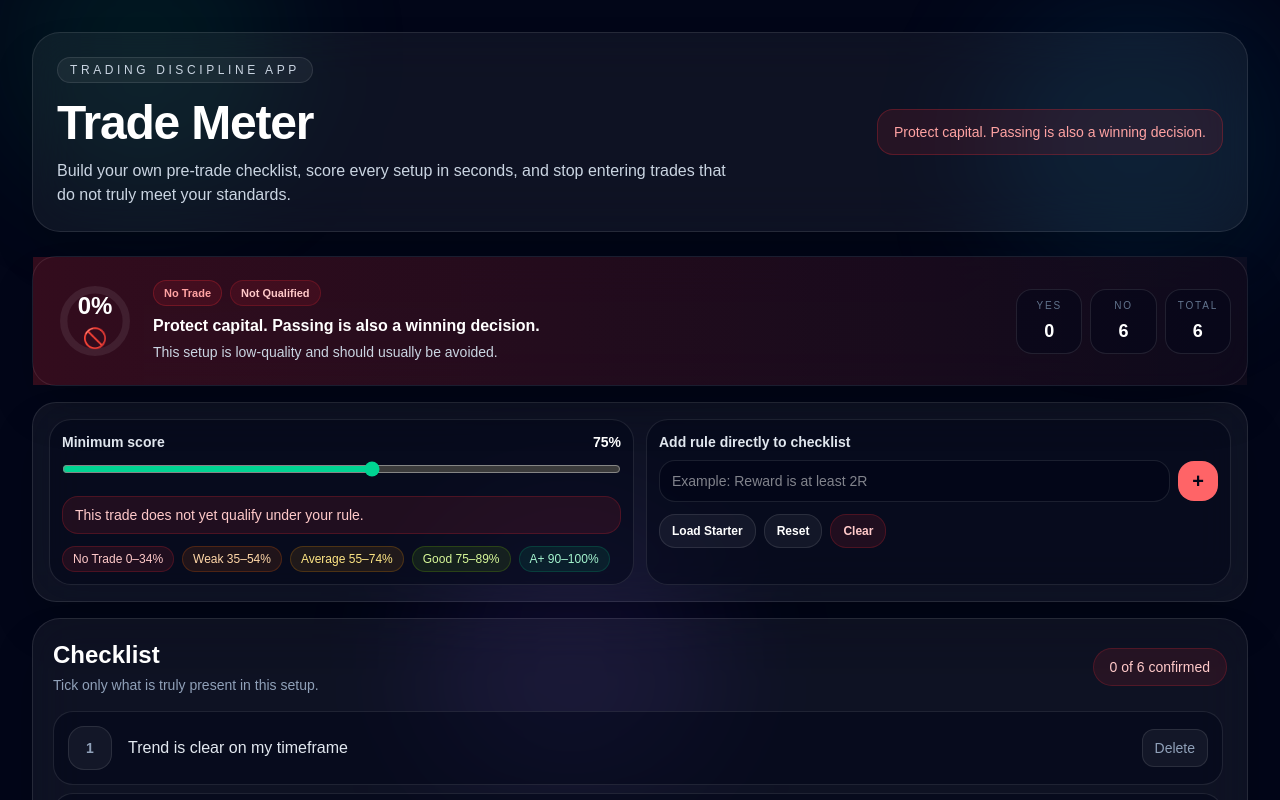
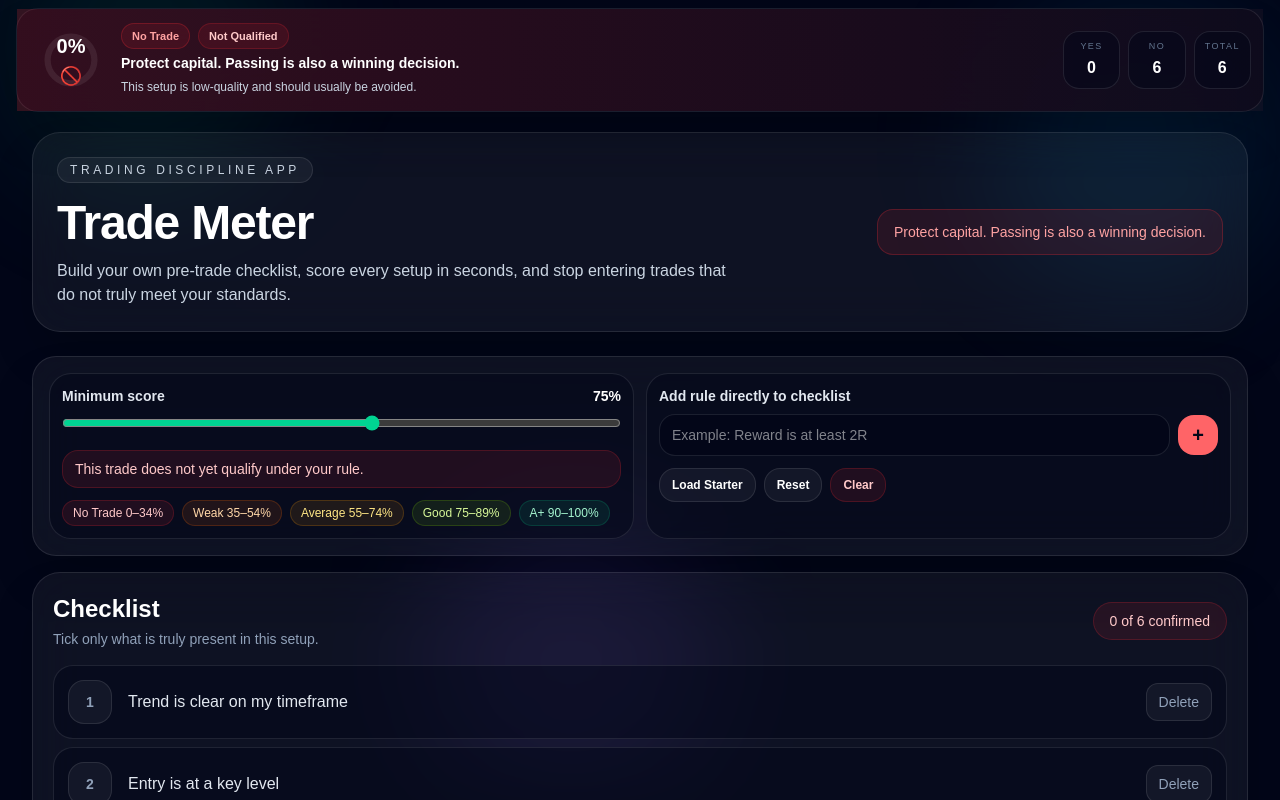
Before and after one commit to Johny-88/Trade-Meter, a Next.js app: page / in a window 1280 px wide. Shown: the top 800 px of the page. Built offline with nearby package versions, Linux system fonts and the light colour scheme.

Commit message:
Update page.tsx

```diff
--- a/app/page.tsx
+++ b/app/page.tsx
@@ -181,7 +181,7 @@ export default function Home() {
   const styles = toneMap[rating.tone]
   const qualifies = score >= minScore
 
-  const circleRadius = 34
+  const circleRadius = 30
   const circumference = 2 * Math.PI * circleRadius
   const dashOffset = circumference - (score / 100) * circumference
 
@@ -227,7 +227,99 @@ export default function Home() {
         <div className="absolute bottom-0 left-1/3 h-72 w-72 rounded-full bg-violet-500/10 blur-3xl" />
       </div>
 
-      <div className="relative mx-auto max-w-7xl px-4 py-6 md:px-6 lg:px-8 lg:py-8">
+      {/* FIXED LIVE SCORE BAR */}
+      <div className="fixed inset-x-0 top-0 z-50 px-3 pt-2 md:px-4">
+        <div className="mx-auto max-w-7xl rounded-[22px] border border-white/10 bg-slate-950/88 shadow-2xl backdrop-blur-xl">
+          <div className={`bg-gradient-to-r ${styles.soft} p-2.5 md:p-3`}>
+            <div className="grid gap-2 md:grid-cols-[84px_minmax(0,1fr)_auto] md:items-center">
+              <div className="mx-auto flex items-center justify-center md:mx-0">
+                <div className="relative h-[72px] w-[72px] md:h-[78px] md:w-[78px]">
+                  <svg className="h-full w-full -rotate-90" viewBox="0 0 100 100">
+                    <circle
+                      cx="50"
+                      cy="50"
+                      r={circleRadius}
+                      fill="transparent"
+                      stroke="rgba(255,255,255,0.08)"
+                      strokeWidth="8"
+                    />
+                    <circle
+                      cx="50"
+                      cy="50"
+                      r={circleRadius}
+                      fill="transparent"
+                      stroke="currentColor"
+                      strokeWidth="8"
+                      strokeLinecap="round"
+                      strokeDasharray={circumference}
+                      strokeDashoffset={dashOffset}
+                      className={`${styles.ring} transition-all duration-500`}
+                    />
+                  </svg>
+
+                  <div className="absolute inset-0 flex flex-col items-center justify-center">
+                    <div className="text-[18px] font-black md:text-[20px]">{score}%</div>
+                    <div className="mt-0.5 text-[16px] md:text-[18px]">{rating.emoji}</div>
+                  </div>
+                </div>
+              </div>
+
+              <div className="min-w-0 text-center md:text-left">
+                <div className="flex flex-wrap items-center justify-center gap-2 md:justify-start">
+                  <div
+                    className={`rounded-full border px-2.5 py-1 text-[10px] font-semibold md:text-[11px] ${styles.badge}`}
+                  >
+                    {rating.label}
+                  </div>
+
+                  <div
+                    className={`rounded-full border px-2.5 py-1 text-[10px] font-semibold md:text-[11px] ${
+                      qualifies
+                        ? 'border-emerald-500/20 bg-emerald-500/10 text-emerald-200'
+                        : 'border-red-500/20 bg-red-500/10 text-red-200'
+                    }`}
+                  >
+                    {qualifies ? 'Qualified' : 'Not Qualified'}
+                  </div>
+                </div>
+
+                <div className="mt-1 text-xs font-semibold text-white md:text-sm">
+                  {rating.action}
+                </div>
+
+                <p className="mt-1 line-clamp-2 text-[11px] leading-4 text-slate-300 md:text-xs md:leading-5">
+                  {rating.desc}
+                </p>
+              </div>
+
+              <div className="grid grid-cols-3 gap-2">
+                <div className="rounded-2xl border border-white/10 bg-slate-950/50 px-2.5 py-2 text-center">
+                  <div className="text-[8px] uppercase tracking-[0.16em] text-slate-500 md:text-[9px]">
+                    Yes
+                  </div>
+                  <div className="mt-0.5 text-sm font-bold md:text-base">{checkedCount}</div>
+                </div>
+
+                <div className="rounded-2xl border border-white/10 bg-slate-950/50 px-2.5 py-2 text-center">
+                  <div className="text-[8px] uppercase tracking-[0.16em] text-slate-500 md:text-[9px]">
+                    No
+                  </div>
+                  <div className="mt-0.5 text-sm font-bold md:text-base">{missingCount}</div>
+                </div>
+
+                <div className="rounded-2xl border border-white/10 bg-slate-950/50 px-2.5 py-2 text-center">
+                  <div className="text-[8px] uppercase tracking-[0.16em] text-slate-500 md:text-[9px]">
+                    Total
+                  </div>
+                  <div className="mt-0.5 text-sm font-bold md:text-base">{totalCount}</div>
+                </div>
+              </div>
+            </div>
+          </div>
+        </div>
+      </div>
+
+      <div className="relative mx-auto max-w-7xl px-4 pb-6 pt-[122px] md:px-6 md:pt-[132px] lg:px-8 lg:pb-8">
         <div className="mb-6 rounded-[28px] border border-white/10 bg-white/5 p-5 shadow-2xl backdrop-blur-xl md:p-6">
           <div className="flex flex-col gap-5 lg:flex-row lg:items-center lg:justify-between">
             <div className="max-w-3xl">
@@ -252,95 +344,6 @@ export default function Home() {
         </div>
 
         <div className="space-y-4">
-          <div className="sticky top-2 z-40 rounded-[24px] border border-white/10 bg-slate-950/80 shadow-2xl backdrop-blur-xl">
-            <div className={`bg-gradient-to-r ${styles.soft} p-3 md:p-4`}>
-              <div className="grid gap-3 md:grid-cols-[92px_minmax(0,1fr)_auto] md:items-center">
-                <div className="mx-auto flex items-center justify-center md:mx-0">
-                  <div className="relative h-20 w-20 md:h-24 md:w-24">
-                    <svg className="h-full w-full -rotate-90" viewBox="0 0 100 100">
-                      <circle
-                        cx="50"
-                        cy="50"
-                        r={circleRadius}
-                        fill="transparent"
-                        stroke="rgba(255,255,255,0.08)"
-                        strokeWidth="8"
-                      />
-                      <circle
-                        cx="50"
-                        cy="50"
-                        r={circleRadius}
-                        fill="transparent"
-                        stroke="currentColor"
-                        strokeWidth="8"
-                        strokeLinecap="round"
-                        strokeDasharray={circumference}
-                        strokeDashoffset={dashOffset}
-                        className={`${styles.ring} transition-all duration-500`}
-                      />
-                    </svg>
-
-                    <div className="absolute inset-0 flex flex-col items-center justify-center">
-                      <div className="text-xl font-black md:text-2xl">{score}%</div>
-                      <div className="mt-0.5 text-lg md:text-xl">{rating.emoji}</div>
-                    </div>
-                  </div>
-                </div>
-
-                <div className="min-w-0 text-center md:text-left">
-                  <div className="flex flex-wrap items-center justify-center gap-2 md:justify-start">
-                    <div
-                      className={`rounded-full border px-2.5 py-1 text-[11px] font-semibold ${styles.badge}`}
-                    >
-                      {rating.label}
-                    </div>
-
-                    <div
-                      className={`rounded-full border px-2.5 py-1 text-[11px] font-semibold ${
-                        qualifies
-                          ? 'border-emerald-500/20 bg-emerald-500/10 text-emerald-200'
-                          : 'border-red-500/20 bg-red-500/10 text-red-200'
-                      }`}
-                    >
-                      {qualifies ? 'Qualified' : 'Not Qualified'}
-                    </div>
-                  </div>
-
-                  <div className="mt-2 text-sm font-semibold text-white md:text-base">
-                    {rating.action}
-                  </div>
-
-                  <p className="mt-1 text-xs leading-5 text-slate-300 md:text-sm">
-                    {rating.desc}
-                  </p>
-                </div>
-
-                <div className="grid grid-cols-3 gap-2">
-                  <div className="rounded-2xl border border-white/10 bg-slate-950/50 px-3 py-2 text-center">
-                    <div className="text-[9px] uppercase tracking-[0.18em] text-slate-500 md:text-[10px]">
-                      Yes
-                    </div>
-                    <div className="mt-1 text-base font-bold md:text-lg">{checkedCount}</div>
-                  </div>
-
-                  <div className="rounded-2xl border border-white/10 bg-slate-950/50 px-3 py-2 text-center">
-                    <div className="text-[9px] uppercase tracking-[0.18em] text-slate-500 md:text-[10px]">
-                      No
-                    </div>
-                    <div className="mt-1 text-base font-bold md:text-lg">{missingCount}</div>
-                  </div>
-
-                  <div className="rounded-2xl border border-white/10 bg-slate-950/50 px-3 py-2 text-center">
-                    <div className="text-[9px] uppercase tracking-[0.18em] text-slate-500 md:text-[10px]">
-                      Total
-                    </div>
-                    <div className="mt-1 text-base font-bold md:text-lg">{totalCount}</div>
-                  </div>
-                </div>
-              </div>
-            </div>
-          </div>
-
           <div className="rounded-[24px] border border-white/10 bg-white/5 p-3 shadow-2xl backdrop-blur-xl md:p-4">
             <div className="grid gap-3 lg:grid-cols-[minmax(0,1fr)_minmax(0,1fr)]">
               <div className="rounded-[22px] border border-white/10 bg-slate-950/50 p-3">
@@ -462,7 +465,7 @@ export default function Home() {
                 No rules yet. Add rules using the + button above.
               </div>
             ) : (
-              <div className="max-h-[640px] space-y-2 overflow-y-auto pr-1">
+              <div className="space-y-2">
                 {rules.map((rule, index) => (
                   <div
                     key={rule.id}
```
